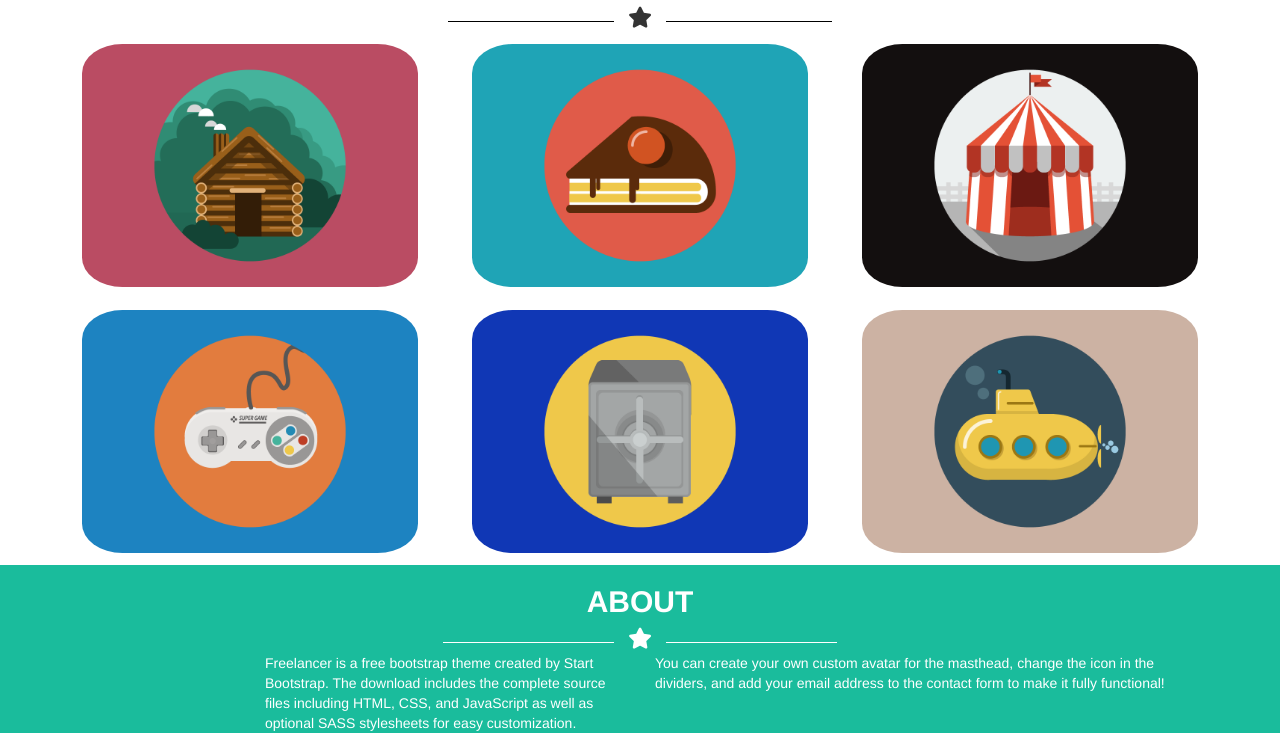
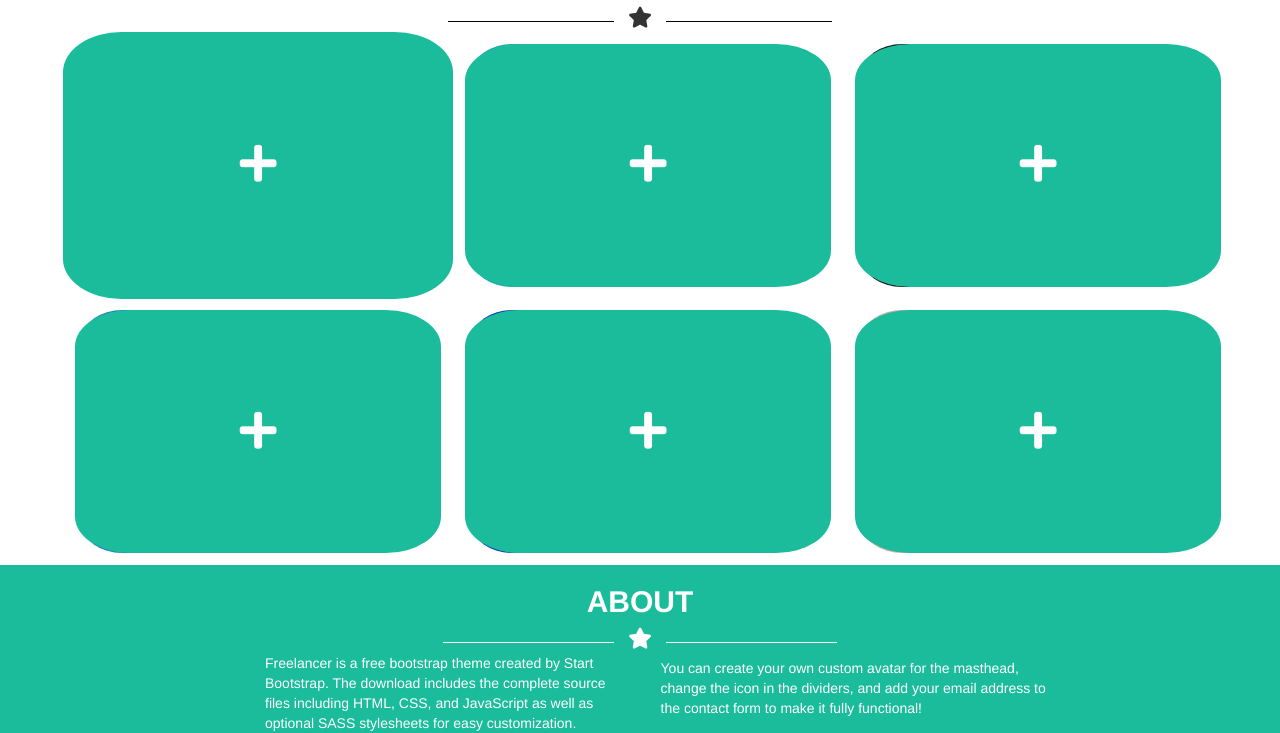
Before and after one commit to FraOliv/html-css-bootstrap-freelancer, a plain HTML site: page index.html in a window 1280 px wide. Shown: the part 656-1389 px from the top of the page. Drawn offline with nearby package versions, Linux system fonts and the light colour scheme.

Commit message:
inserita opacity overlay

```diff
--- a/css/style.css
+++ b/css/style.css
@@ -65,7 +65,7 @@ header{
   height: 100%;
   color: white;
   border-radius: 15%;
-  opacity: 0;
+  opacity: 2;
 
 }
 .outer-line {
@@ -103,6 +103,10 @@ font-size: 3em;
 
 .about{
   background: #1ABC9C;
+}
+#about > div > div > div.row > div:nth-child(2) > p{
+  padding: 1%;
+  width: 75%;
 }
 h2{
   font-size: 3em
--- a/index.html
+++ b/index.html
@@ -152,12 +152,12 @@
           <div class="row">
 
 
-            <div class=" col-lg-offset-2 col-lg-4 mx-auto ">
+            <div class="col-xs-12 col-md-6 col-lg-offset-2 col-lg-4  ">
               <div class="card">
                 <p class="p-about">Freelancer is a free bootstrap theme created by Start Bootstrap. The download includes the complete source files including HTML, CSS, and JavaScript as well as optional SASS stylesheets for easy customization.</p>
               </div>
             </div>
-            <div class="col-lg-6 ">
+            <div class="col-xs-12 col-md-6 col-xs-12 ">
               <div class="card"></div>
                 <p class="p-about">You can create your own custom avatar for the masthead, change the icon in the dividers, and add your email address to the contact form to make it fully functional!</p>
 
```
